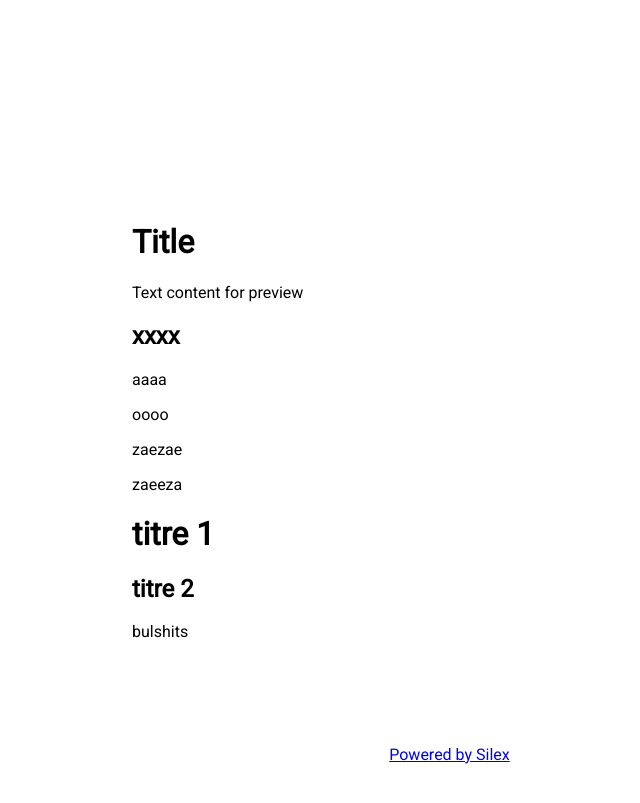
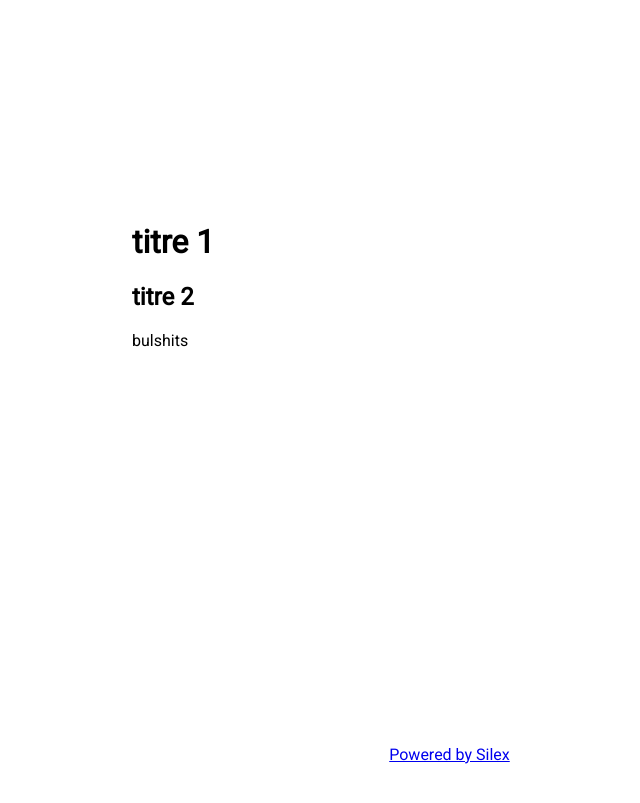
Before and after one commit to lexoyo/jekyll-tests, a Jekyll site: the page built from test-layout.md, in a window 1280 px wide. Shown: the top 803 px of the page, without its empty margins (195-835 px from the left). Built offline with Jekyll 4.4.1, drawn with Linux system fonts in a browser that asks for light colours; our own code applies the rules of GitHub Pages for plain Markdown files.

Commit message:
Batch update

```diff
--- a/_layouts/page-1.html
+++ b/_layouts/page-1.html
@@ -39,15 +39,7 @@
         <div data-silex-type="container-element" class="editable-style silex-element-content silex-id-1478366444112-0 silex-container-content container-element website-width"></div>
     </div>
     <div data-silex-type="container-element" class="container-element editable-style silex-id-1474394621033-3 section-element" style="">
-        <div data-silex-type="container-element" class="editable-style silex-element-content silex-id-1474394621032-2 silex-container-content container-element website-width"><div data-silex-type="text-element" class="editable-style silex-id-1560386841497-0 text-element silex-component silex-component-jekyll-text" style=""><div class="silex-element-content normal"><span class="prodotype-preview prodotype-runtime-strict">
-  <h1 id="title">Title</h1>
-<p>Text content for preview</p>
-<h2 id="xxxx">xxxx</h2>
-<p>aaaa</p>
-<p>oooo</p>
-<p>zaezae</p>
-<p>zaeeza</p>
-</span>
+        <div data-silex-type="container-element" class="editable-style silex-element-content silex-id-1474394621032-2 silex-container-content container-element website-width"><div data-silex-type="text-element" class="editable-style silex-id-1560386841497-0 text-element silex-component silex-component-jekyll-text" style=""><div class="silex-element-content normal">
 <span class="prodotype-published">
   {{ content }}
 </span>
```
